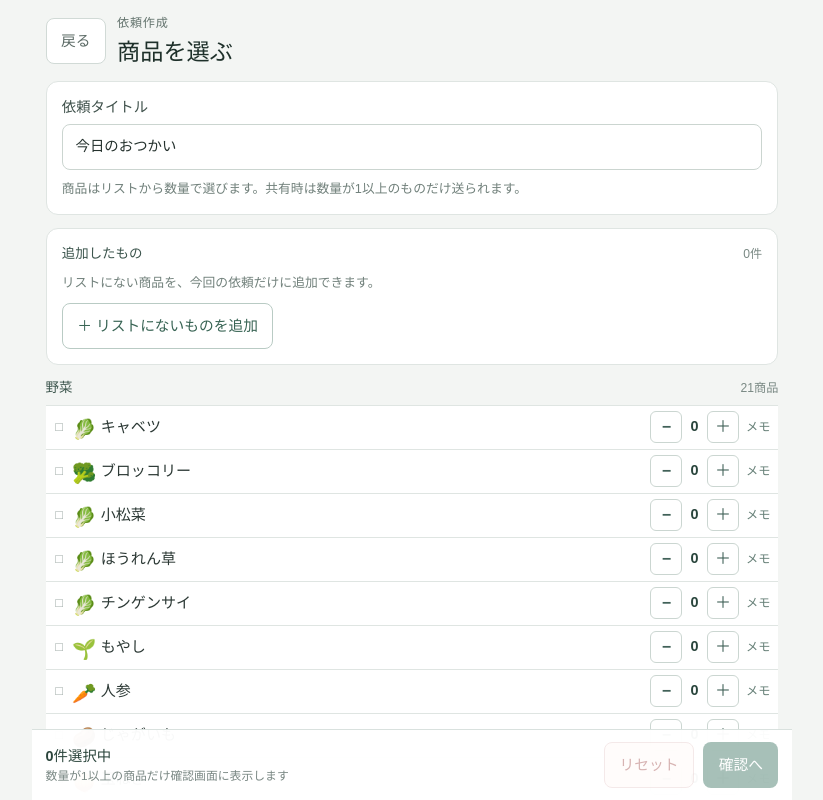
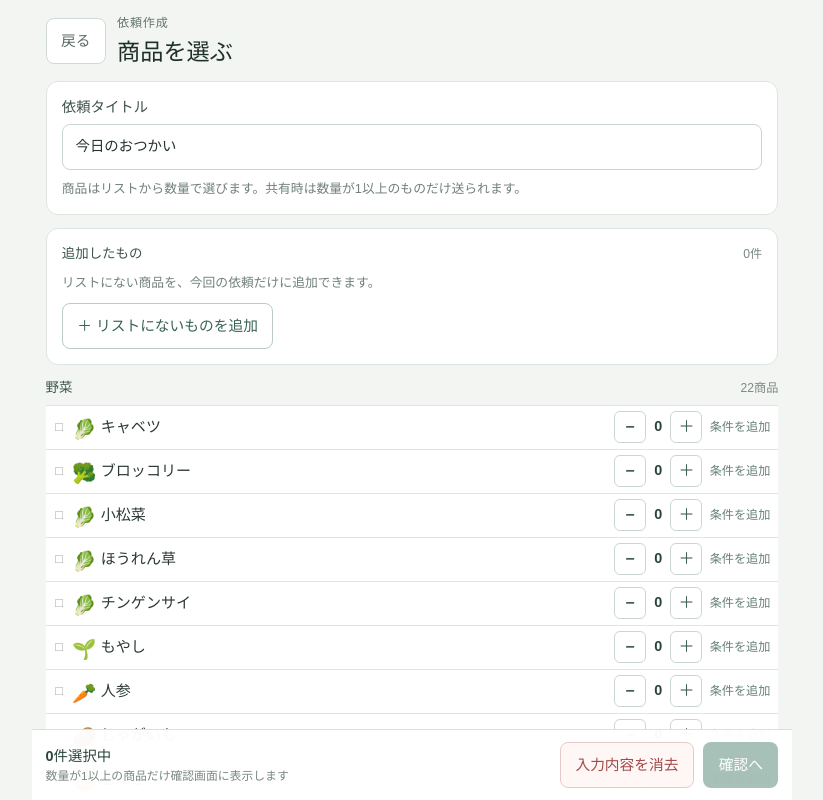
Before and after one commit to takami0928/otsukai, a React (Vite) app: page / in a window 1280 px wide. Both pictures are taken after a click on the button "依頼を作る". Shown: the top 800 px of the page, without its empty margins (228-1051 px from the left). Built offline with nearby package versions, Linux system fonts and the light colour scheme.

Commit message:
Improve request form state handling

```diff
--- a/src/components/ProductCard.tsx
+++ b/src/components/ProductCard.tsx
@@ -21,6 +21,12 @@ export function ProductCard({
   onMemoChange,
 }: ProductCardProps) {
   const isSelected = draft.quantity > 0
+  const conditionPanelId = `product-condition-${product.id}`
+  const conditionToggleLabel = isExpanded
+    ? `${product.name}の条件を閉じる`
+    : draft.memo.trim()
+      ? `${product.name}の条件を開く`
+      : `${product.name}の条件を追加`
 
   return (
     <article className={`product-row ${isSelected ? 'is-selected' : ''}`}>
@@ -34,12 +40,12 @@ export function ProductCard({
         <span className="product-main">
           <strong>{product.name}</strong>
         </span>
-        <div className="quantity-stepper" aria-label={`${product.name}の数量`}>
+        <div className="quantity-stepper" role="group" aria-label={`${product.name}の数量`}>
           <button
             type="button"
             className="step-button"
             onClick={onDecrease}
-            aria-label={`${product.name}を減らす`}
+            aria-label={`${product.name}を1${product.unit}減らす（現在${draft.quantity}${product.unit}）`}
           >
             −
           </button>
@@ -48,21 +54,29 @@ export function ProductCard({
             type="button"
             className="step-button"
             onClick={onIncrease}
-            aria-label={`${product.name}を増やす`}
+            aria-label={`${product.name}を1${product.unit}増やす（現在${draft.quantity}${product.unit}）`}
           >
             ＋
           </button>
         </div>
-        <button type="button" className="detail-toggle" onClick={onToggleDetails}>
-          {isExpanded ? '閉じる' : 'メモ'}
+        <button
+          type="button"
+          className="detail-toggle"
+          onClick={onToggleDetails}
+          aria-expanded={isExpanded}
+          aria-controls={conditionPanelId}
+          aria-label={conditionToggleLabel}
+        >
+          {isExpanded ? '閉じる' : draft.memo.trim() ? '条件あり' : '条件を追加'}
         </button>
       </div>
 
       {isExpanded ? (
-        <div className="product-detail-panel">
+        <div id={conditionPanelId} className="product-detail-panel">
           <input
             type="text"
-            placeholder="例: 安い方でOK"
+            aria-label={`${product.name}の条件`}
+            placeholder="例：安い方でOK、○○味、500g以上"
             value={draft.memo}
             onChange={(event) => onMemoChange(event.target.value)}
           />
--- a/src/data/products.ts
+++ b/src/data/products.ts
@@ -14,14 +14,15 @@ export const products: Product[] = [
   { id: 'shimeji', name: 'しめじ', categoryId: 'vegetables', defaultQuantity: 1, unit: 'パック', icon: '🍄', sortOrder: 111 },
   { id: 'eringi', name: 'エリンギ', categoryId: 'vegetables', defaultQuantity: 1, unit: 'パック', icon: '🍄', sortOrder: 112 },
   { id: 'enoki', name: 'えのき', categoryId: 'vegetables', defaultQuantity: 1, unit: 'パック', icon: '🍄', sortOrder: 113 },
-  { id: 'cucumber', name: 'きゅうり', categoryId: 'vegetables', defaultQuantity: 1, unit: '袋', icon: '🥒', sortOrder: 114 },
-  { id: 'tomato', name: 'トマト', categoryId: 'vegetables', defaultQuantity: 1, unit: 'パック', icon: '🍅', sortOrder: 115 },
-  { id: 'green-pepper', name: 'ピーマン', categoryId: 'vegetables', defaultQuantity: 1, unit: '袋', icon: '🫑', sortOrder: 116 },
-  { id: 'daikon', name: '大根', categoryId: 'vegetables', defaultQuantity: 1, unit: '本', icon: '🥕', sortOrder: 117 },
-  { id: 'sweet-potato', name: 'さつまいも', categoryId: 'vegetables', defaultQuantity: 1, unit: '袋', icon: '🍠', sortOrder: 118 },
-  { id: 'pumpkin', name: 'かぼちゃ', categoryId: 'vegetables', defaultQuantity: 1, unit: '個', icon: '🎃', sortOrder: 119 },
-  { id: 'eggplant', name: 'なす', categoryId: 'vegetables', defaultQuantity: 1, unit: '袋', icon: '🍆', sortOrder: 120 },
-  { id: 'burdock', name: 'ごぼう', categoryId: 'vegetables', defaultQuantity: 1, unit: '本', icon: '🥕', sortOrder: 121 },
+  { id: 'maitake', name: '舞茸', categoryId: 'vegetables', defaultQuantity: 1, unit: 'パック', icon: '🍄', sortOrder: 114 },
+  { id: 'cucumber', name: 'きゅうり', categoryId: 'vegetables', defaultQuantity: 1, unit: '袋', icon: '🥒', sortOrder: 115 },
+  { id: 'tomato', name: 'トマト', categoryId: 'vegetables', defaultQuantity: 1, unit: 'パック', icon: '🍅', sortOrder: 116 },
+  { id: 'green-pepper', name: 'ピーマン', categoryId: 'vegetables', defaultQuantity: 1, unit: '袋', icon: '🫑', sortOrder: 117 },
+  { id: 'daikon', name: '大根', categoryId: 'vegetables', defaultQuantity: 1, unit: '本', icon: '🥕', sortOrder: 118 },
+  { id: 'sweet-potato', name: 'さつまいも', categoryId: 'vegetables', defaultQuantity: 1, unit: '袋', icon: '🍠', sortOrder: 119 },
+  { id: 'pumpkin', name: 'かぼちゃ', categoryId: 'vegetables', defaultQuantity: 1, unit: '個', icon: '🎃', sortOrder: 120 },
+  { id: 'eggplant', name: 'なす', categoryId: 'vegetables', defaultQuantity: 1, unit: '袋', icon: '🍆', sortOrder: 121 },
+  { id: 'burdock', name: 'ごぼう', categoryId: 'vegetables', defaultQuantity: 1, unit: '本', icon: '🥕', sortOrder: 122 },
 
   { id: 'apple', name: 'りんご', categoryId: 'fruits', defaultQuantity: 2, unit: '玉', memo: '王林かフジ', icon: '🍎', sortOrder: 201 },
   { id: 'banana', name: 'バナナ', categoryId: 'fruits', defaultQuantity: 1, unit: '房', icon: '🍌', sortOrder: 202 },
@@ -53,6 +54,7 @@ export const products: Product[] = [
   { id: 'yogurt', name: 'ヨーグルト', categoryId: 'eggs-dairy', defaultQuantity: 2, unit: '個', icon: '🥣', sortOrder: 704 },
   { id: 'fruit-yogurt', name: 'フルーツヨーグルト', categoryId: 'eggs-dairy', defaultQuantity: 1, unit: '個', icon: '🥣', sortOrder: 705 },
   { id: 'danone-yogurt', name: 'ダノンヨーグルト', categoryId: 'eggs-dairy', defaultQuantity: 1, unit: '個', icon: '🥣', sortOrder: 706 },
+  { id: 'pucchin-pudding', name: 'プッチンプリン', categoryId: 'eggs-dairy', defaultQuantity: 1, unit: '個', icon: '🍮', sortOrder: 707 },
 
   { id: 'silken-atsuage', name: '絹厚揚げ', categoryId: 'soy', defaultQuantity: 3, unit: '個', icon: '🫘', sortOrder: 801 },
   { id: 'konbu-natto', name: 'こんぶ納豆', categoryId: 'soy', defaultQuantity: 1, unit: '個', icon: '🫘', sortOrder: 802 },
--- a/src/pages/CreateRequestPage.tsx
+++ b/src/pages/CreateRequestPage.tsx
@@ -12,6 +12,13 @@ import { BottomBar } from '../components/BottomBar'
 import { loadCreateDraft, saveCreateDraft, saveLastSharedUrl } from '../utils/storage'
 import { createId } from '../utils/id'
 import { encodeShoppingRequest } from '../utils/encodeRequest'
+import {
+  createEmptyDraftState,
+  createInitialCreateRequestState,
+  decreaseQuantity,
+  increaseQuantity,
+  toggleExpandedProductId,
+} from '../utils/createRequestState'
 
 type CreateRequestPageProps = {
   onBackHome: () => void
@@ -32,32 +39,14 @@ const OTHER_CATEGORY_ID = 'other'
 const OTHER_CATEGORY_NAME = 'その他'
 const CUSTOM_ITEM_SORT_ORDER = 10000
 
-function getInitialDraftState(): CreateDraftState {
-  const saved = loadCreateDraft()
-  return createDraftState(saved)
-}
-
-function getEmptyDraftState(): CreateDraftState {
-  return createDraftState({})
-}
-
-function createDraftState(saved: CreateDraftState): CreateDraftState {
-  const state: CreateDraftState = {}
-
-  for (const product of products) {
-    const item = saved[product.id]
-    state[product.id] = {
-      quantity: item?.quantity ?? 0,
-      memo: item?.memo ?? product.memo ?? '',
-    }
-  }
-
-  return state
-}
-
 export function CreateRequestPage({ onBackHome }: CreateRequestPageProps) {
-  const [draft, setDraft] = useState<CreateDraftState>(() => getInitialDraftState())
-  const [expandedProductId, setExpandedProductId] = useState<string | null>(null)
+  const [initialState] = useState(() =>
+    createInitialCreateRequestState(loadCreateDraft(), products),
+  )
+  const [draft, setDraft] = useState<CreateDraftState>(initialState.draft)
+  const [expandedProductIds, setExpandedProductIds] = useState<Set<string>>(
+    initialState.expandedProductIds,
+  )
   const [title, setTitle] = useState(DEFAULT_TITLE)
   const [mode, setMode] = useState<CreateMode>('edit')
   const [sharedUrl, setSharedUrl] = useState('')
@@ -110,19 +99,13 @@ export function CreateRequestPage({ onBackHome }: CreateRequestPageProps) {
   }
 
   const handleIncrease = (productId: string) => {
-    const product = products.find((item) => item.id === productId)
-    if (!product) {
-      return
-    }
-
     const currentQuantity = draft[productId]?.quantity ?? 0
-    const nextQuantity = currentQuantity > 0 ? currentQuantity + 1 : product.defaultQuantity
-    updateItem(productId, { quantity: nextQuantity })
+    updateItem(productId, { quantity: increaseQuantity(currentQuantity) })
   }
 
   const handleDecrease = (productId: string) => {
     const currentQuantity = draft[productId]?.quantity ?? 0
-    updateItem(productId, { quantity: Math.max(0, currentQuantity - 1) })
+    updateItem(productId, { quantity: decreaseQuantity(currentQuantity) })
   }
 
   const closeCustomForm = () => {
@@ -210,7 +193,7 @@ export function CreateRequestPage({ onBackHome }: CreateRequestPageProps) {
 
   const copyUrl = async (url: string) => {
     if (!navigator.clipboard?.writeText) {
-      setCopyMessage('自動コピーできませんでした。下のURLを長押ししてコピーしてください。')
+      setCopyMessage('自動コピーできませんでした。下のURLを選択し、ブラウザのコピー機能をご利用ください。')
       setCopyStatus('error')
       return
     }
@@ -220,7 +203,7 @@ export function CreateRequestPage({ onBackHome }: CreateRequestPageProps) {
       setCopyMessage('共有URLをコピーしました。LINEなどに貼り付けて送ってください。')
       setCopyStatus('success')
     } catch {
-      setCopyMessage('自動コピーできませんでした。下のURLを長押ししてコピーしてください。')
+      setCopyMessage('自動コピーできませんでした。下のURLを選択し、ブラウザのコピー機能をご利用ください。')
       setCopyStatus('error')
     }
   }
@@ -237,12 +220,14 @@ export function CreateRequestPage({ onBackHome }: CreateRequestPageProps) {
   }
 
   const handleReset = () => {
-    if (selectedCount > 0 && !window.confirm('選択内容をリセットしますか？')) {
+    if (selectedCount > 0 && !window.confirm('入力内容をすべて消去しますか？')) {
       return
     }
 
-    setDraft(getEmptyDraftState())
-    setExpandedProductId(null)
+    const emptyDraft = createEmptyDraftState(products)
+    setDraft(emptyDraft)
+    saveCreateDraft(emptyDraft)
+    setExpandedProductIds(new Set())
     setTitle(DEFAULT_TITLE)
     setMode('edit')
     setSharedUrl('')
@@ -289,12 +274,13 @@ export function CreateRequestPage({ onBackHome }: CreateRequestPageProps) {
               <li key={item.id}>
                 <span>
                   <strong>{item.name}</strong> {item.quantity}{item.unit}
-                  {item.memo ? <small>メモ: {item.memo}</small> : null}
+                  {item.memo ? <small>条件: {item.memo}</small> : null}
                 </span>
                 <button
                   type="button"
                   className="custom-delete-button"
                   onClick={() => setCustomItems((current) => current.filter((currentItem) => currentItem.id !== item.id))}
+                  aria-label={`${item.name}を削除`}
                 >
                   削除
                 </button>
@@ -317,13 +303,18 @@ export function CreateRequestPage({ onBackHome }: CreateRequestPageProps) {
               />
             </label>
             <div className="custom-item-form-row">
-              <label className="stack-field">
+              <div className="stack-field">
                 <span>数量</span>
-                <span className="quantity-stepper">
+                <div
+                  className="quantity-stepper"
+                  role="group"
+                  aria-label={`${customName.trim() || '追加する商品'}の数量`}
+                >
                   <button
                     type="button"
                     className="step-button"
                     onClick={() => setCustomQuantity((current) => Math.max(1, current - 1))}
+                    aria-label={`${customName.trim() || '追加する商品'}の数量を1減らす（現在${customQuantity}）`}
                   >
                     −
                   </button>
@@ -332,11 +323,12 @@ export function CreateRequestPage({ onBackHome }: CreateRequestPageProps) {
                     type="button"
                     className="step-button"
                     onClick={() => setCustomQuantity((current) => current + 1)}
+                    aria-label={`${customName.trim() || '追加する商品'}の数量を1増やす（現在${customQuantity}）`}
                   >
                     ＋
                   </button>
-                </span>
-              </label>
+                </div>
+              </div>
               <label className="stack-field">
                 <span>単位</span>
                 <input
@@ -348,12 +340,13 @@ export function CreateRequestPage({ onBackHome }: CreateRequestPageProps) {
               </label>
             </div>
             <label className="stack-field">
-              <span>メモ</span>
+              <span>条件</span>
               <input
                 type="text"
+                aria-label={customName.trim() ? `${customName.trim()}の条件` : '追加する商品の条件'}
                 value={customMemo}
                 onChange={(event) => setCustomMemo(event.target.value)}
-                placeholder="任意"
+                placeholder="例：安い方でOK、○○味、500g以上"
               />
             </label>
             <div className="inline-actions">
@@ -384,11 +377,13 @@ export function CreateRequestPage({ onBackHome }: CreateRequestPageProps) {
                 key={product.id}
                 product={product}
                 draft={draft[product.id]}
-                isExpanded={expandedProductId === product.id}
+                isExpanded={expandedProductIds.has(product.id)}
                 onIncrease={() => handleIncrease(product.id)}
                 onDecrease={() => handleDecrease(product.id)}
                 onToggleDetails={() =>
-                  setExpandedProductId((current) => (current === product.id ? null : product.id))
+                  setExpandedProductIds((current) =>
+                    toggleExpandedProductId(current, product.id),
+                  )
                 }
                 onMemoChange={(value) => updateItem(product.id, { memo: value })}
               />
@@ -403,8 +398,8 @@ export function CreateRequestPage({ onBackHome }: CreateRequestPageProps) {
           <p>数量が1以上の商品だけ確認画面に表示します</p>
         </div>
         <div className="inline-actions bottom-bar-actions">
-          <button type="button" className="ghost-button danger-button" onClick={handleReset} disabled={!selectedCount}>
-            リセット
+          <button type="button" className="ghost-button danger-button" onClick={handleReset}>
+            入力内容を消去
           </button>
           <button
             type="button"
@@ -441,7 +436,7 @@ export function CreateRequestPage({ onBackHome }: CreateRequestPageProps) {
               return (
                 <li key={product.id}>
                   <strong>{product.name}</strong> {item.quantity}{product.unit}
-                  {item.memo.trim() ? <p className="review-memo">メモ: {item.memo.trim()}</p> : null}
+                  {item.memo.trim() ? <p className="review-memo">条件: {item.memo.trim()}</p> : null}
                 </li>
               )
             })}
@@ -456,7 +451,7 @@ export function CreateRequestPage({ onBackHome }: CreateRequestPageProps) {
             {customItems.map((item) => (
               <li key={item.id}>
                 <strong>{item.name}</strong> {item.quantity}{item.unit}
-                {item.memo ? <p className="review-memo">メモ: {item.memo}</p> : null}
+                {item.memo ? <p className="review-memo">条件: {item.memo}</p> : null}
               </li>
             ))}
           </ul>
@@ -484,7 +479,7 @@ export function CreateRequestPage({ onBackHome }: CreateRequestPageProps) {
       </section>
 
       <section className="info-card">
-        {copyMessage ? <p className={`copy-message ${copyStatus}`}>{copyMessage}</p> : null}
+        {copyMessage ? <p className={`copy-message ${copyStatus}`} role="status">{copyMessage}</p> : null}
         <label className="stack-field">
           <span>共有URL</span>
           <textarea readOnly value={sharedUrl} rows={5} />
@@ -500,7 +495,7 @@ export function CreateRequestPage({ onBackHome }: CreateRequestPageProps) {
             修正する
           </button>
           <button type="button" className="ghost-button danger-button" onClick={handleReset}>
-            リセット
+            入力内容を消去
           </button>
         </div>
       </section>
--- a/src/pages/HomePage.tsx
+++ b/src/pages/HomePage.tsx
@@ -9,7 +9,7 @@ export function HomePage({ onStartCreate }: HomePageProps) {
         <p className="eyebrow">URL共有で使う、家庭向けおつかいアプリ</p>
         <h1>おつかいメモ</h1>
         <p className="lead">
-          商品をタップして依頼URLを作成し、そのURLを開いた人が売り場順リストを見ながら消し込めます。
+          商品の数量と条件から依頼URLを作成し、そのURLを開いた人が売り場順リストを見ながら購入状況を記録できます。
         </p>
         <button type="button" className="primary-button large-button" onClick={onStartCreate}>
           依頼を作る
@@ -22,14 +22,15 @@ export function HomePage({ onStartCreate }: HomePageProps) {
           <li>依頼者が商品と数量を選ぶ</li>
           <li>共有URLを作って LINE などで送る</li>
           <li>お使いする人がスマホで URL を開く</li>
-          <li>買った商品をタップして一覧から消す</li>
+          <li>二段階操作でかご投入を記録し、買えない商品は相談する</li>
+          <li>会計前チェック後に買い物を終了し、結果を共有する</li>
         </ol>
       </section>
 
       <section className="info-card muted-card">
         <h2>今回の仕様</h2>
         <p>サーバーや外部DBは使わず、依頼データは URL に埋め込まれます。</p>
-        <p>消し込み状態は、お使い側の端末の localStorage に保存されます。</p>
+        <p>商品状態と買えない理由は、お使い側の端末の localStorage に保存されます。</p>
       </section>
     </main>
   )
--- /dev/null
+++ b/src/utils/createRequestState.ts
@@ -0,0 +1,102 @@
+import type { Product } from '../types/product'
+import type { CreateDraftState } from '../types/shopping'
+
+type InitialCreateRequestState = {
+  draft: CreateDraftState
+  expandedProductIds: Set<string>
+}
+
+function isRecord(value: unknown): value is Record<string, unknown> {
+  return Boolean(value) && typeof value === 'object' && !Array.isArray(value)
+}
+
+function normalizeQuantity(value: unknown): number {
+  if (typeof value !== 'number' || !Number.isFinite(value) || value < 0) {
+    return 0
+  }
+
+  return Math.floor(value)
+}
+
+export function createDraftState(
+  saved: unknown,
+  productList: readonly Product[],
+): CreateDraftState {
+  const savedItems = isRecord(saved) ? saved : {}
+  const state: CreateDraftState = {}
+
+  for (const product of productList) {
+    const savedValue = savedItems[product.id]
+    const savedItem = isRecord(savedValue) ? savedValue : undefined
+    state[product.id] = {
+      quantity: normalizeQuantity(savedItem?.quantity),
+      memo: typeof savedItem?.memo === 'string' ? savedItem.memo : product.memo ?? '',
+    }
+  }
+
+  return state
+}
+
+export function createEmptyDraftState(productList: readonly Product[]): CreateDraftState {
+  const state: CreateDraftState = {}
+
+  for (const product of productList) {
+    state[product.id] = {
+      quantity: 0,
+      memo: '',
+    }
+  }
+
+  return state
+}
+
+export function getSavedExpandedProductIds(
+  saved: unknown,
+  productList: readonly Product[],
+): Set<string> {
+  const savedItems = isRecord(saved) ? saved : {}
+  const expandedProductIds = new Set<string>()
+
+  for (const product of productList) {
+    const savedValue = savedItems[product.id]
+    const savedItem = isRecord(savedValue) ? savedValue : undefined
+    if (typeof savedItem?.memo === 'string' && savedItem.memo.trim()) {
+      expandedProductIds.add(product.id)
+    }
+  }
+
+  return expandedProductIds
+}
+
+export function createInitialCreateRequestState(
+  saved: unknown,
+  productList: readonly Product[],
+): InitialCreateRequestState {
+  return {
+    draft: createDraftState(saved, productList),
+    expandedProductIds: getSavedExpandedProductIds(saved, productList),
+  }
+}
+
+export function increaseQuantity(currentQuantity: unknown): number {
+  return normalizeQuantity(currentQuantity) + 1
+}
+
+export function decreaseQuantity(currentQuantity: unknown): number {
+  return Math.max(0, normalizeQuantity(currentQuantity) - 1)
+}
+
+export function toggleExpandedProductId(
+  current: ReadonlySet<string>,
+  productId: string,
+): Set<string> {
+  const next = new Set(current)
+
+  if (next.has(productId)) {
+    next.delete(productId)
+  } else {
+    next.add(productId)
+  }
+
+  return next
+}
```
Also changed, not shown: 2 other files (tests, documents, lock files or other folders).
